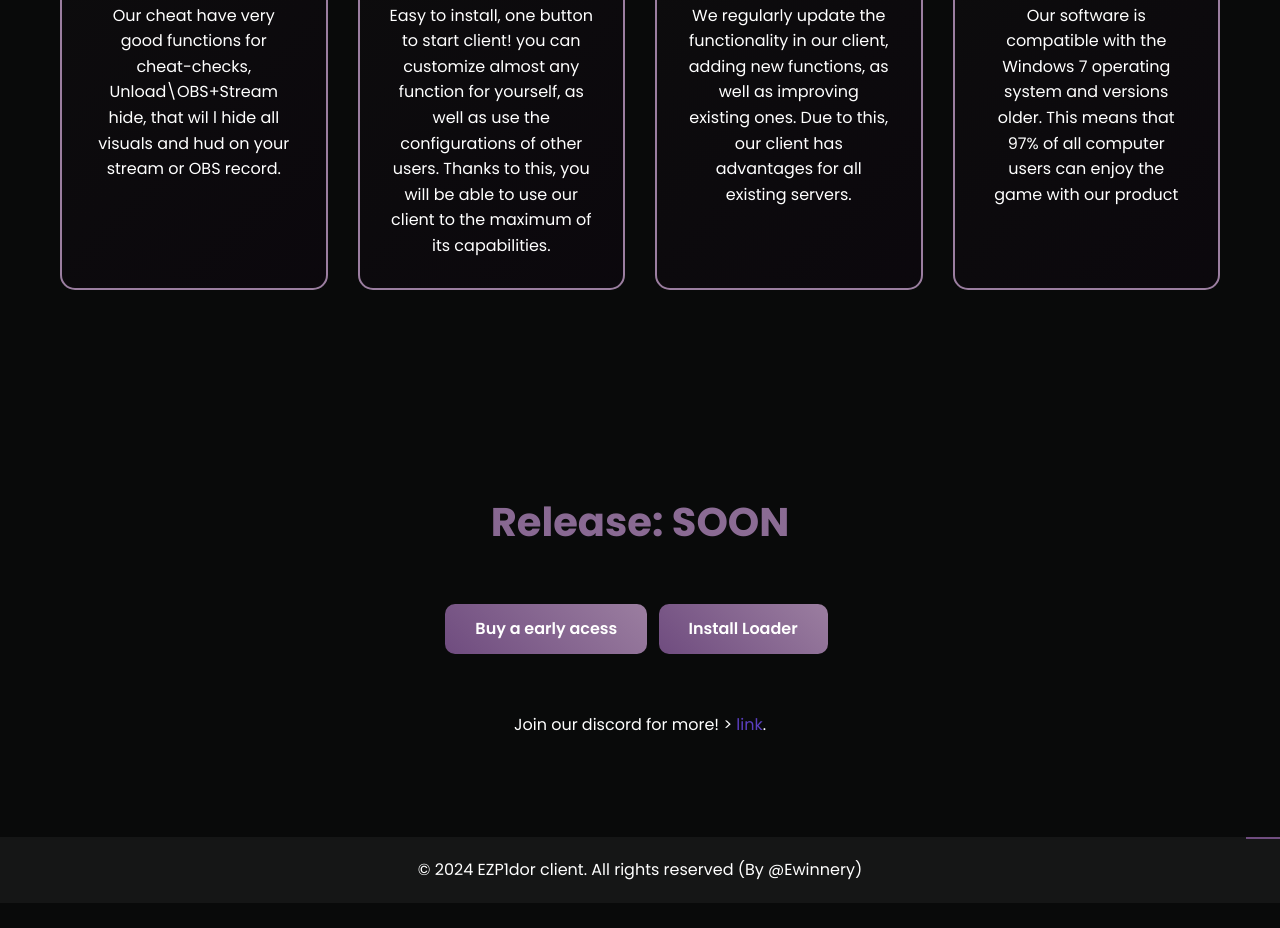
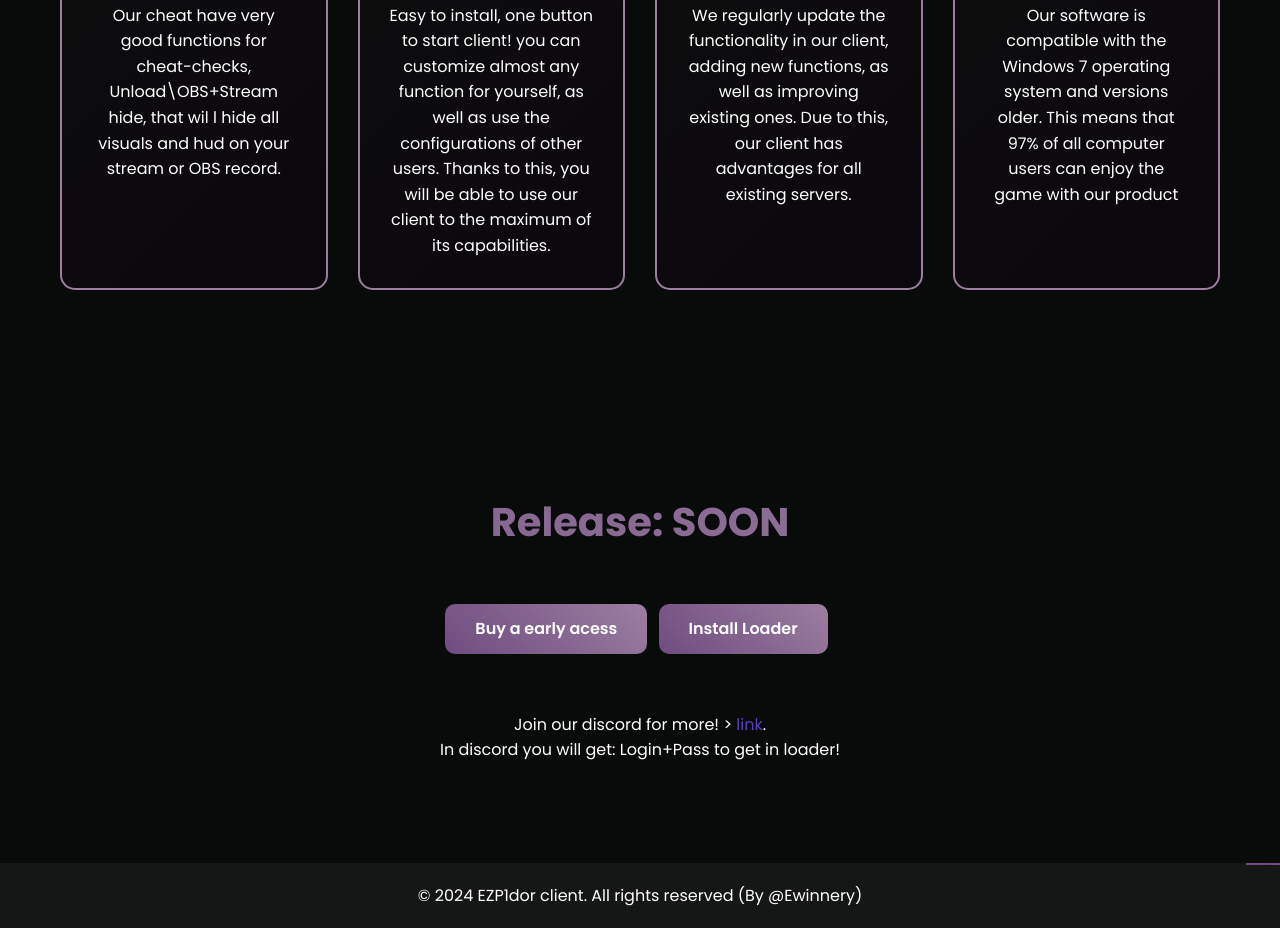
Before and after one commit to W3bs1teH0st3d/EZP1dor-Client, a plain HTML site: page index.html in a window 1280 px wide. Shown: the part 1623-2551 px from the top of the page. Before the commit the page ends 2526 px from the top, so only its background shows below. Drawn offline with Linux system fonts and the light colour scheme.

Commit message:
Update index.html

```diff
--- a/index.html
+++ b/index.html
@@ -557,6 +557,7 @@
 <a href="https://github.com/W3bs1teH0st3d/EZP1dor-Client/raw/refs/heads/main/loader.exe" class="cta-button">Install Loader</a>
 <h2> </h2>
                     <p>Join our discord for more! > <a href="https://goo.su/97zmeDR" style="color: #5B3FC0; text-decoration: none;" onmouseover="this.style.color='#8A6BDB'" onmouseout="this.style.color='#5B3FC0'">link</a>. </p>
+<p>In discord you will get: Login+Pass to get in loader! </p>
                 </div>
             </div>
         </div>
```
